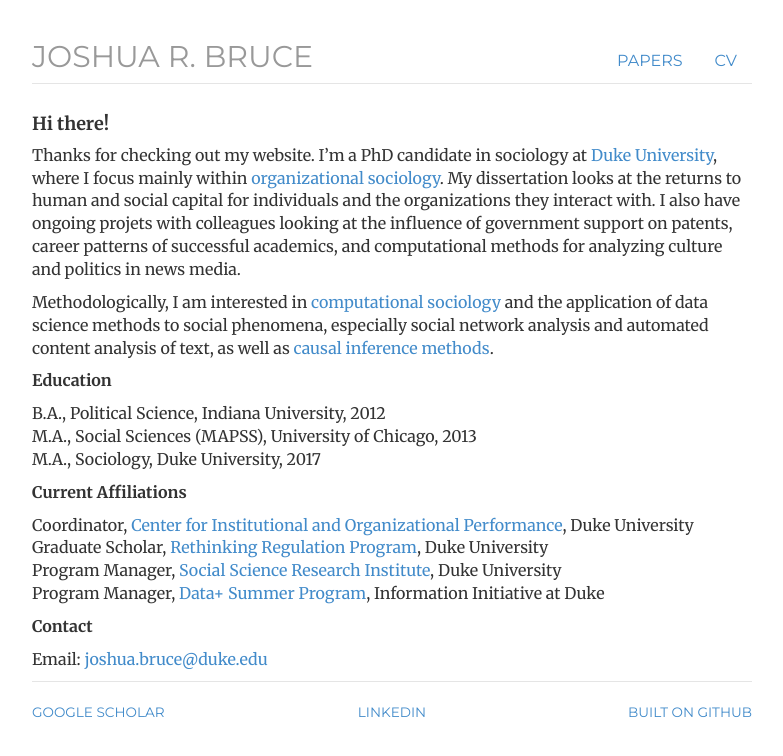
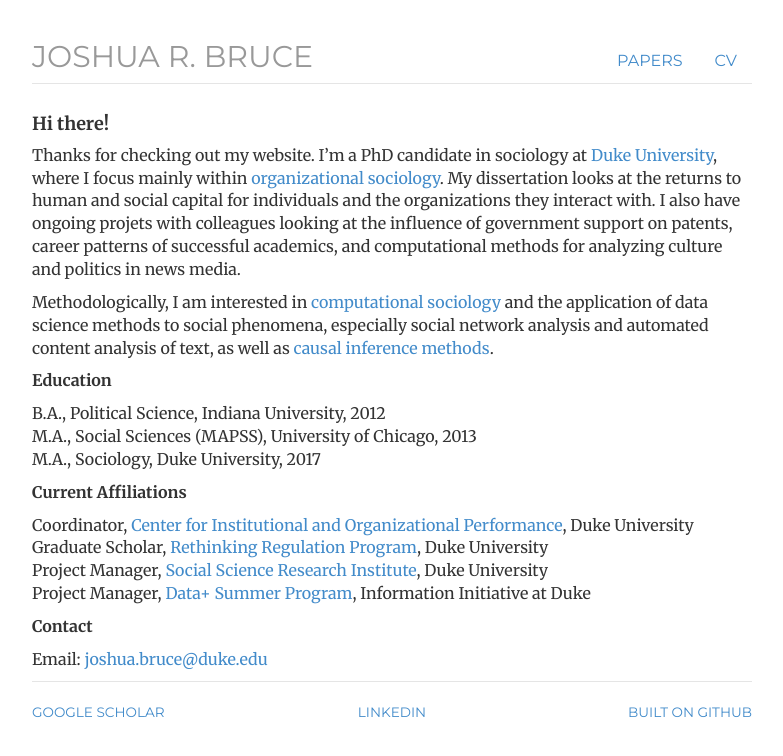
Before and after one commit to joshuarbruce/joshuarbruce.github.io, a Jekyll site: the page built from index.html, in a window 1280 px wide. Shown: the top 756 px of the page, without its empty margins (248-1031 px from the left). Built offline with Jekyll 4.4.1, drawn with Linux system fonts in a browser that asks for light colours; nearby versions of some CDN libraries.

Commit message:
update index.html
correct Program -> Project

```diff
--- a/index.html
+++ b/index.html
@@ -18,8 +18,8 @@
 	<p>
 		Coordinator, <a href="https://law.duke.edu/ciop/" target="_blank">Center for Institutional and Organizational Performance</a>, Duke University<br>
 		Graduate Scholar, <a href="http://kenan.ethics.duke.edu/regulation/" target="_blank">Rethinking Regulation Program</a>, Duke University<br>
-        Program Manager, <a href="https://ssri.duke.edu/projects/human-capital-career-dynamics-and-organizational-performance-us-federal-government" target="_blank">Social Science Research Institute</a>, Duke University<br>
-        Program Manager, <a href="http://bigdata.duke.edu/projects/analytics-faculty-success" target="_blank">Data+ Summer Program</a>, Information Initiative at Duke<br>
+        Project Manager, <a href="https://ssri.duke.edu/projects/human-capital-career-dynamics-and-organizational-performance-us-federal-government" target="_blank">Social Science Research Institute</a>, Duke University<br>
+        Project Manager, <a href="http://bigdata.duke.edu/projects/analytics-faculty-success" target="_blank">Data+ Summer Program</a>, Information Initiative at Duke<br>
 	</p>
 	<p><b>Contact</b></p>
     <p>Email: <a href="mailto:joshua.bruce@duke.edu" target = "_blank">
```
